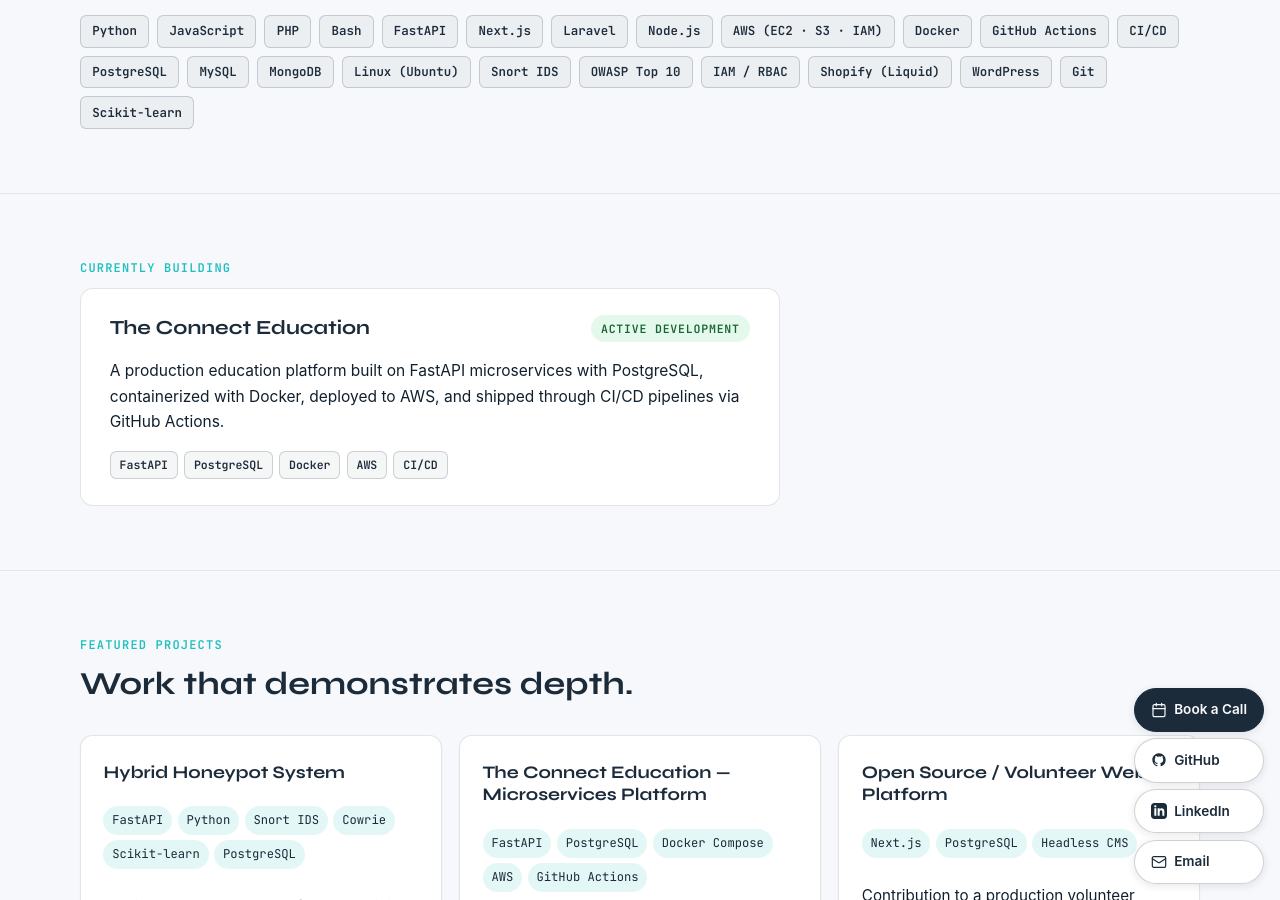
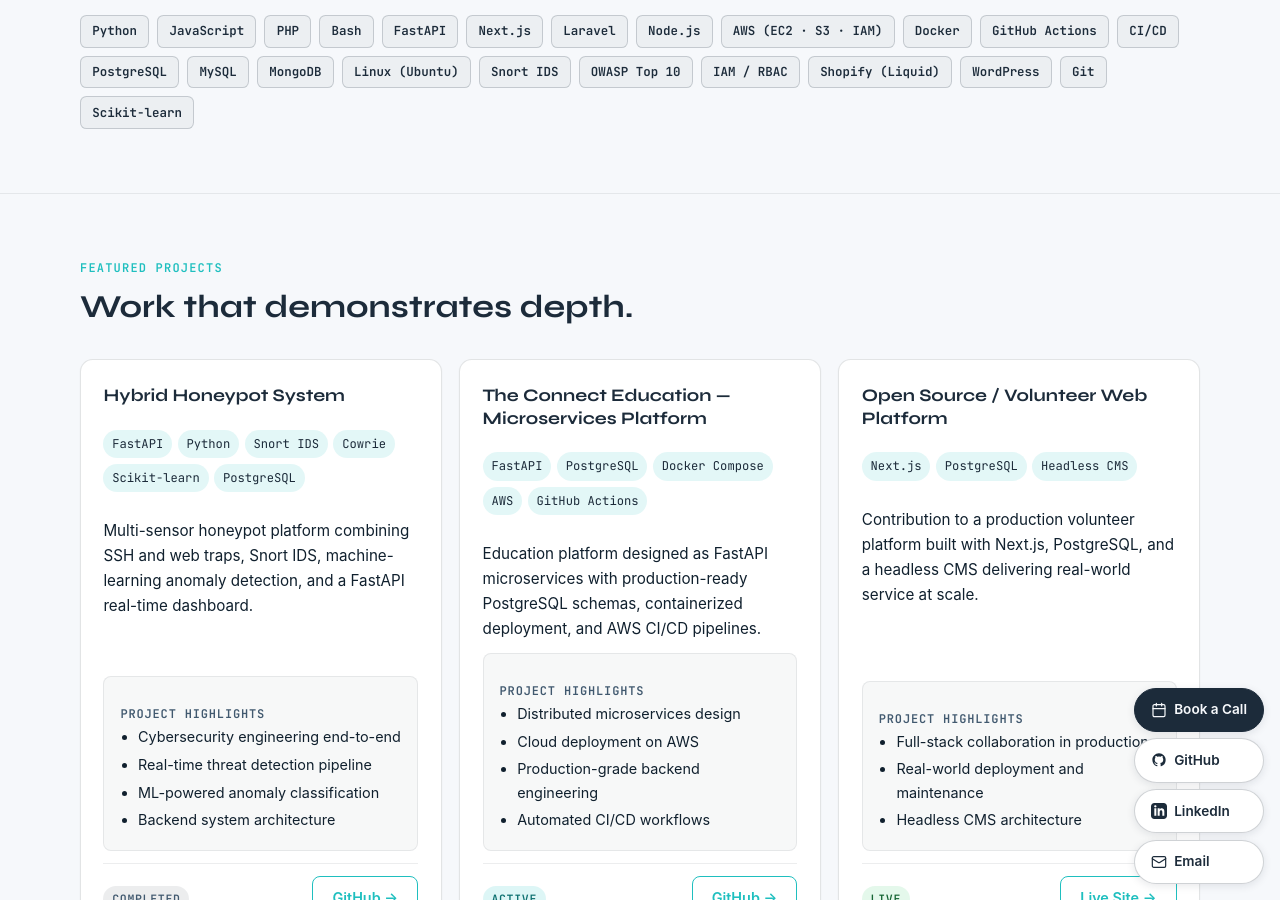
Before and after one commit to abinrimal/abinrimal.github.io, a Jekyll site: the page built from index.md, in a window 1280 px wide and 900 px high, scrolled down 705 px. Built offline with Jekyll 4.4.1, drawn with Linux system fonts in a browser that asks for light colours.

Commit message:
Remove Current Focus section from home layout
Removed the 'Current Focus' section from the homepage layout.

```diff
--- a/_layouts/home.html
+++ b/_layouts/home.html
@@ -100,31 +100,6 @@
       <!-- Tools -->
       <span class="tech-badge" role="listitem">Git</span>
       <span class="tech-badge" role="listitem">Scikit-learn</span>
-    </div>
-  </div>
-</section>
-
-<!-- ═══════════════════════════════════════════
-     CURRENT FOCUS
-════════════════════════════════════════════ -->
-<section class="focus-section" aria-label="Current focus">
-  <div class="container">
-    <p class="section-eyebrow">Currently Building</p>
-    <div class="focus-card">
-      <div class="focus-card__header">
-        <h2 class="focus-card__title">The Connect Education</h2>
-        <span class="focus-badge">Active Development</span>
-      </div>
-      <p class="focus-card__body">
-        A production education platform built on FastAPI microservices with PostgreSQL, containerized with Docker, deployed to AWS, and shipped through CI/CD pipelines via GitHub Actions.
-      </p>
-      <div class="focus-card__tech" role="list" aria-label="Technologies used">
-        <span class="tech-badge tech-badge--sm" role="listitem">FastAPI</span>
-        <span class="tech-badge tech-badge--sm" role="listitem">PostgreSQL</span>
-        <span class="tech-badge tech-badge--sm" role="listitem">Docker</span>
-        <span class="tech-badge tech-badge--sm" role="listitem">AWS</span>
-        <span class="tech-badge tech-badge--sm" role="listitem">CI/CD</span>
-      </div>
     </div>
   </div>
 </section>
```
